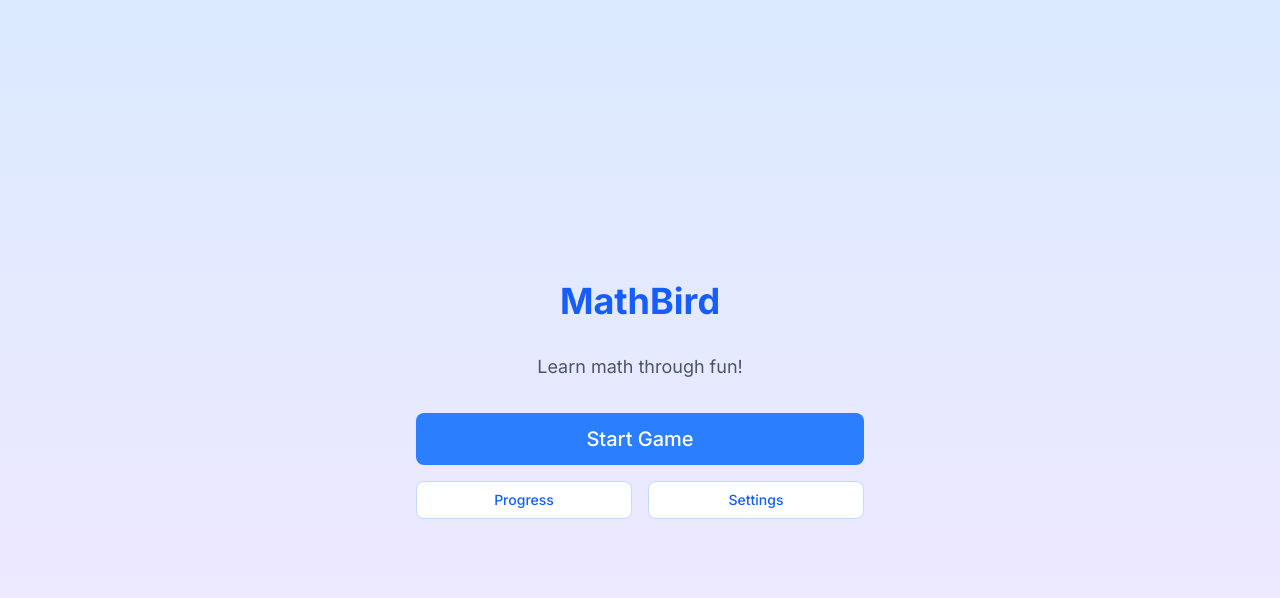
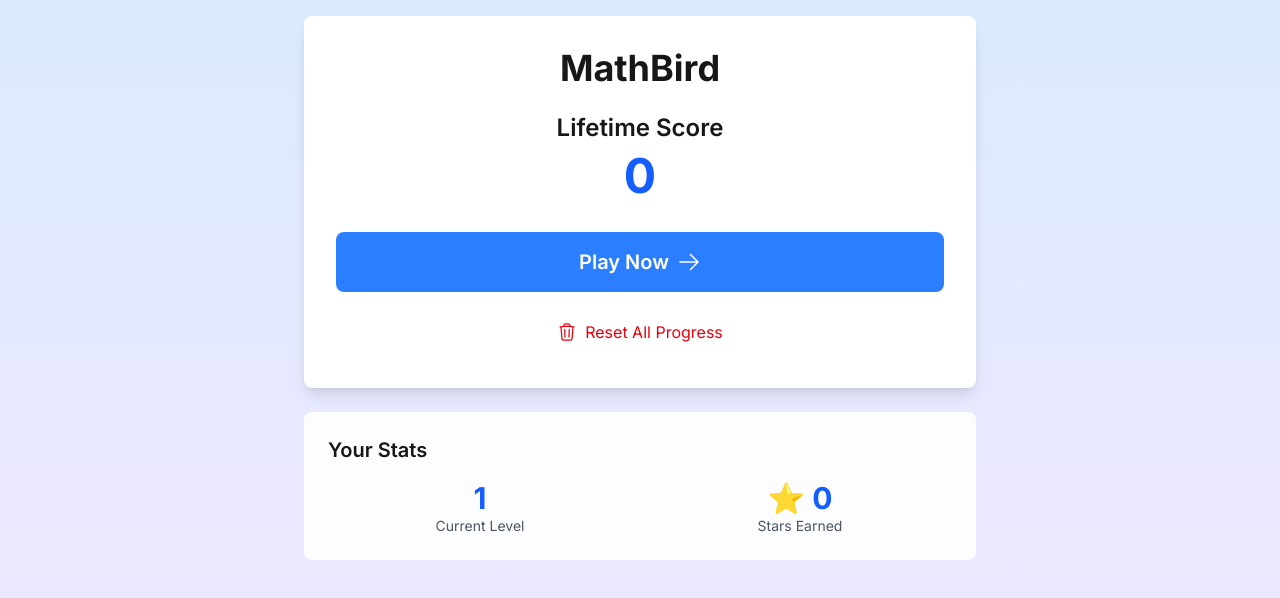
Before and after one commit to ssv445/mathbird, a Next.js app: page / in a window 1280 px wide. Shown: the top 598 px of the page. Built offline with nearby package versions, Linux system fonts and the light colour scheme.

Commit message:
Update game session structure to 5 questions, adjust performance tracking criteria, and enhance UI for game state display. Refactor game logic for session completion and response time calculations.

```diff
--- a/src/app/game/page.tsx
+++ b/src/app/game/page.tsx
@@ -49,17 +49,18 @@ export default function GamePage() {
             newOperatorsUsed.size
         );
 
+        const newAverageResponseTime = gameState.sessionQuestionsAnswered === 0
+            ? responseTime
+            : (gameState.averageResponseTime * gameState.sessionQuestionsAnswered + responseTime) /
+            (gameState.sessionQuestionsAnswered + 1);
+
         const newState = await updateGameState({
             score: gameState.score + score,
-            questionsAnswered: gameState.questionsAnswered + 1,
-            correctAnswers: gameState.correctAnswers + (isCorrect ? 1 : 0),
-            averageResponseTime:
-                (gameState.averageResponseTime * gameState.questionsAnswered + responseTime) /
-                (gameState.questionsAnswered + 1),
+            sessionQuestionsAnswered: gameState.sessionQuestionsAnswered + 1,
+            sessionCorrectAnswers: gameState.sessionCorrectAnswers + (isCorrect ? 1 : 0),
+            averageResponseTime: newAverageResponseTime,
             currentStreak: newStreak,
             maxStreak: Math.max(gameState.maxStreak, newStreak),
-            sessionQuestionsAnswered: gameState.sessionQuestionsAnswered + 1,
-            sessionCorrectAnswers: gameState.sessionCorrectAnswers + (isCorrect ? 1 : 0),
             uniqueOperatorsUsed: newOperatorsUsed,
             lastQuestionTypes: [...gameState.lastQuestionTypes, question.operator].slice(-5),
         });
@@ -74,20 +75,32 @@ export default function GamePage() {
             const rewards = calculateSessionRewards(newState);
             setSessionRewards(rewards);
             setSessionComplete(true);
+
+            const shouldAdvanceLevel = shouldLevelUp(newState);
             await updateGameState({
                 stars: gameState.stars + rewards.stars,
                 sessionQuestionsAnswered: 0,
                 sessionCorrectAnswers: 0,
                 uniqueOperatorsUsed: new Set([]),
                 lifetimeScore: gameState.lifetimeScore + gameState.score,
-                score: 0,  // Reset session score
+                score: 0,
+                averageResponseTime: 0,
+                ...(shouldAdvanceLevel ? {
+                    currentLevel: gameState.currentLevel + 1,
+                } : {}),
             });
-        } else if (shouldLevelUp(newState)) {
-            setIsLevelUp(true);
-            await updateGameState({ currentLevel: gameState.currentLevel + 1 });
+
+            if (shouldAdvanceLevel) {
+                setIsLevelUp(true);
+            }
         } else if (shouldReduceDifficulty(newState)) {
             const newLevel = Math.max(1, gameState.currentLevel - 1);
-            await updateGameState({ currentLevel: newLevel });
+            await updateGameState({
+                currentLevel: newLevel,
+                sessionQuestionsAnswered: 0,
+                sessionCorrectAnswers: 0,
+                averageResponseTime: 0,
+            });
             setTimeout(() => {
                 generateNewQuestion(newLevel, newState.lastQuestionTypes);
             }, 1500);
@@ -113,17 +126,15 @@ export default function GamePage() {
     const getProgressHints = () => {
         if (!gameState) return null;
 
-        const accuracy = gameState.questionsAnswered > 0
-            ? ((gameState.correctAnswers / gameState.questionsAnswered) * 100).toFixed(1)
+        const accuracy = gameState.sessionQuestionsAnswered > 0
+            ? ((gameState.sessionCorrectAnswers / gameState.sessionQuestionsAnswered) * 100).toFixed(1)
             : '0';
-        const avgTime = (gameState.averageResponseTime / 1000).toFixed(1);
         const accuracyNum = Number(accuracy);
-        const avgTimeNum = Number(avgTime);
 
         return (
             <div className="bg-white/90 rounded-lg p-4 mb-4 shadow-sm backdrop-blur-sm">
-                <h3 className="text-lg font-semibold mb-2 text-gray-800">Level {gameState.currentLevel} Goals:</h3>
-                <div className="grid grid-cols-2 gap-4 text-sm">
+                <h3 className="text-lg font-semibold mb-2 text-gray-800">Level {gameState.currentLevel}</h3>
+                <div className="text-sm">
                     <div>
                         <div className="flex justify-between items-center">
                             <span>Accuracy:</span>
@@ -139,24 +150,9 @@ export default function GamePage() {
                         </div>
                         <div className="text-xs text-gray-500 mt-1">Need: 60%</div>
                     </div>
-                    <div>
-                        <div className="flex justify-between items-center">
-                            <span>Avg Time:</span>
-                            <span className={avgTimeNum < 5 ? 'text-green-500' : 'text-blue-500'}>
-                                {avgTime}s
-                            </span>
-                        </div>
-                        <div className="h-1 bg-gray-200 rounded-full mt-1">
-                            <div
-                                className={`h-full rounded-full ${avgTimeNum < 5 ? 'bg-green-500' : 'bg-blue-500'}`}
-                                style={{ width: `${Math.min(100, (avgTimeNum / 5) * 100)}%` }}
-                            />
-                        </div>
-                        <div className="text-xs text-gray-500 mt-1">Need: &lt;5s</div>
-                    </div>
                 </div>
                 <div className="flex justify-between items-center text-sm text-gray-600 mt-2">
-                    <span>Session: {gameState.sessionQuestionsAnswered}/20</span>
+                    <span>Session: {gameState.sessionQuestionsAnswered}/5</span>
                     <span>⭐ {gameState.stars}</span>
                 </div>
             </div>
--- a/src/app/page.tsx
+++ b/src/app/page.tsx
@@ -1,33 +1,75 @@
+'use client';
+
+import { useEffect, useState } from 'react';
 import Link from 'next/link';
+import { ArrowRightIcon, TrashIcon } from '@heroicons/react/24/outline';
+import { getGameState, resetGameState } from '@/lib/store';
+import { GameState } from '@/lib/types';
 
-export default function Home() {
+export default function HomePage() {
+  const [gameState, setGameState] = useState<GameState | null>(null);
+
+  useEffect(() => {
+    const init = async () => {
+      const state = await getGameState();
+      setGameState(state);
+    };
+    init();
+  }, []);
+
+  const handleCompleteReset = async () => {
+    await resetGameState();
+    const state = await getGameState();
+    setGameState(state);
+  };
+
+  if (!gameState) return <div>Loading...</div>;
+
   return (
-    <main className="flex min-h-screen flex-col items-center justify-center p-4 bg-gradient-to-b from-blue-100 to-purple-100">
-      <div className="max-w-md w-full space-y-8 text-center">
-        <h1 className="text-4xl font-bold text-blue-600">MathBird</h1>
-        <p className="text-lg text-gray-600">Learn math through fun!</p>
+    <main className="min-h-screen bg-gradient-to-b from-blue-100 to-purple-100 p-4">
+      <div className="max-w-2xl mx-auto">
+        <div className="bg-white rounded-lg shadow-lg p-8 mb-6">
+          <h1 className="text-4xl font-bold mb-6 text-center">MathBird</h1>
 
-        <div className="space-y-4">
-          <Link
-            href="/game"
-            className="block w-full py-3 px-6 text-xl font-medium text-white bg-blue-500 rounded-lg hover:bg-blue-600 transition-colors"
-          >
-            Start Game
-          </Link>
+          <div className="text-center mb-8">
+            <div className="text-2xl font-semibold mb-2">Lifetime Score</div>
+            <div className="text-5xl font-bold text-blue-600">{gameState.lifetimeScore}</div>
+          </div>
 
-          <div className="grid grid-cols-2 gap-4">
+          <div className="flex flex-col gap-4">
             <Link
-              href="/progress"
-              className="py-2 px-4 text-sm font-medium text-blue-600 bg-white rounded-lg border border-blue-200 hover:bg-blue-50 transition-colors"
+              href="/game"
+              className="flex items-center justify-center gap-2 bg-blue-500 text-white px-6 py-4 rounded-lg text-xl font-semibold hover:bg-blue-600 transition-colors"
             >
-              Progress
+              Play Now
+              <ArrowRightIcon className="w-6 h-6" />
             </Link>
-            <Link
-              href="/settings"
-              className="py-2 px-4 text-sm font-medium text-blue-600 bg-white rounded-lg border border-blue-200 hover:bg-blue-50 transition-colors"
+
+            <button
+              onClick={handleCompleteReset}
+              className="flex items-center justify-center gap-2 px-6 py-3 rounded-lg text-red-600 hover:bg-red-50 transition-colors"
             >
-              Settings
-            </Link>
+              <TrashIcon className="w-5 h-5" />
+              Reset All Progress
+            </button>
+          </div>
+        </div>
+
+        <div className="bg-white/90 rounded-lg p-6 backdrop-blur-sm">
+          <h2 className="text-xl font-semibold mb-4">Your Stats</h2>
+          <div className="grid grid-cols-2 gap-4 text-center">
+            <div>
+              <div className="text-3xl font-bold text-blue-600">
+                {gameState.currentLevel}
+              </div>
+              <div className="text-sm text-gray-600">Current Level</div>
+            </div>
+            <div>
+              <div className="text-3xl font-bold text-blue-600">
+                ⭐ {gameState.stars}
+              </div>
+              <div className="text-sm text-gray-600">Stars Earned</div>
+            </div>
           </div>
         </div>
       </div>
--- a/src/lib/game.ts
+++ b/src/lib/game.ts
@@ -113,7 +113,7 @@ export const shouldReduceDifficulty = (state: GameState): boolean => {
 };
 
 export const isSessionComplete = (questionsAnswered: number): boolean => {
-    return questionsAnswered >= 20;
+    return questionsAnswered >= 5;
 };
 
 export const calculateSessionRewards = (state: GameState): { stars: number; message: string } => {
--- a/src/lib/store.ts
+++ b/src/lib/store.ts
@@ -41,7 +41,8 @@ export const getGameState = async (): Promise<GameState> => {
     return state ? {
         ...state,
         lastQuestionTypes: Array.isArray(state.lastQuestionTypes) ? state.lastQuestionTypes : [],
-        uniqueOperatorsUsed: new Set(state.uniqueOperatorsUsed || [])
+        uniqueOperatorsUsed: new Set(state.uniqueOperatorsUsed || []),
+        lifetimeScore: state.lifetimeScore || 0
     } : initialState;
 };
 
```
Also changed, not shown: .cursor/rules/ Game_Logic_Rules.md.
